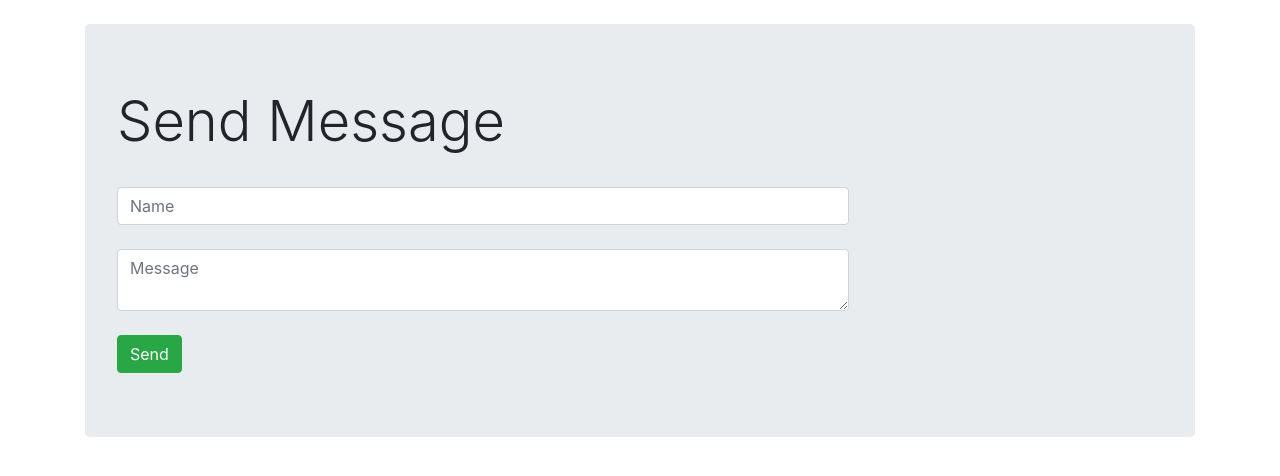
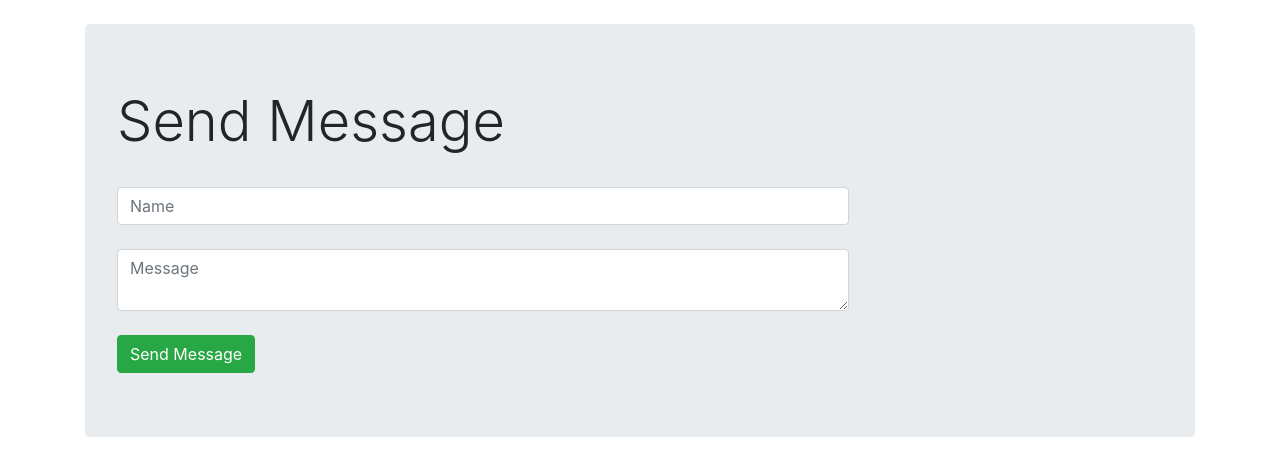
Before and after one commit to wellsjohn220/chatapp, a website: page index.html in a window 1280 px wide. Drawn offline with nearby package versions, Linux system fonts and the light colour scheme; no server answers.

Commit message:
prepare chatapp

```diff
--- a/index.html
+++ b/index.html
@@ -30,21 +30,23 @@
           placeholder="Message"
         ></textarea>
         <br />
-        <button id="send" class="btn btn-success">Send</button>
+        <button
+          id="send"
+          class="btn btn-success"
+          onClick="document.location.reload(true)"
+        >
+          Send Message
+        </button>
       </div>
       <div id="messages"></div>
     </div>
-    <!-- <script src="/socket.io/socket.io.js"></script> -->
   </body>
   <script>
-    //var socket = io();
-
     $(() => {
       console.log("Page loaded");
       $("#send").click(() => {
         // addMessages({ name: "John", message: "Hello World!" });
         var message = { name: $("#name").val(), message: $("#message").val() };
-        `<h5><span class="sendname">${message.name}</span>:&nbsp  ${message.message}</h5><hr />`;
         //postMessage(message);
       });
       getMessages();
@@ -52,7 +54,7 @@
     //socket.on("message", addMessage);
 
     function addMessage(message) {
-      $("#messages").append(`${message.name}:&nbsp  ${message.message}<hr />`);
+      `<h5><span class="sendname">${message.name}</span>:&nbsp  ${message.message}</h5><hr />`;
     }
     function getMessages() {
       $.get("https://rocky-shelf-48597.herokuapp.com/messages", (data) => {
```
